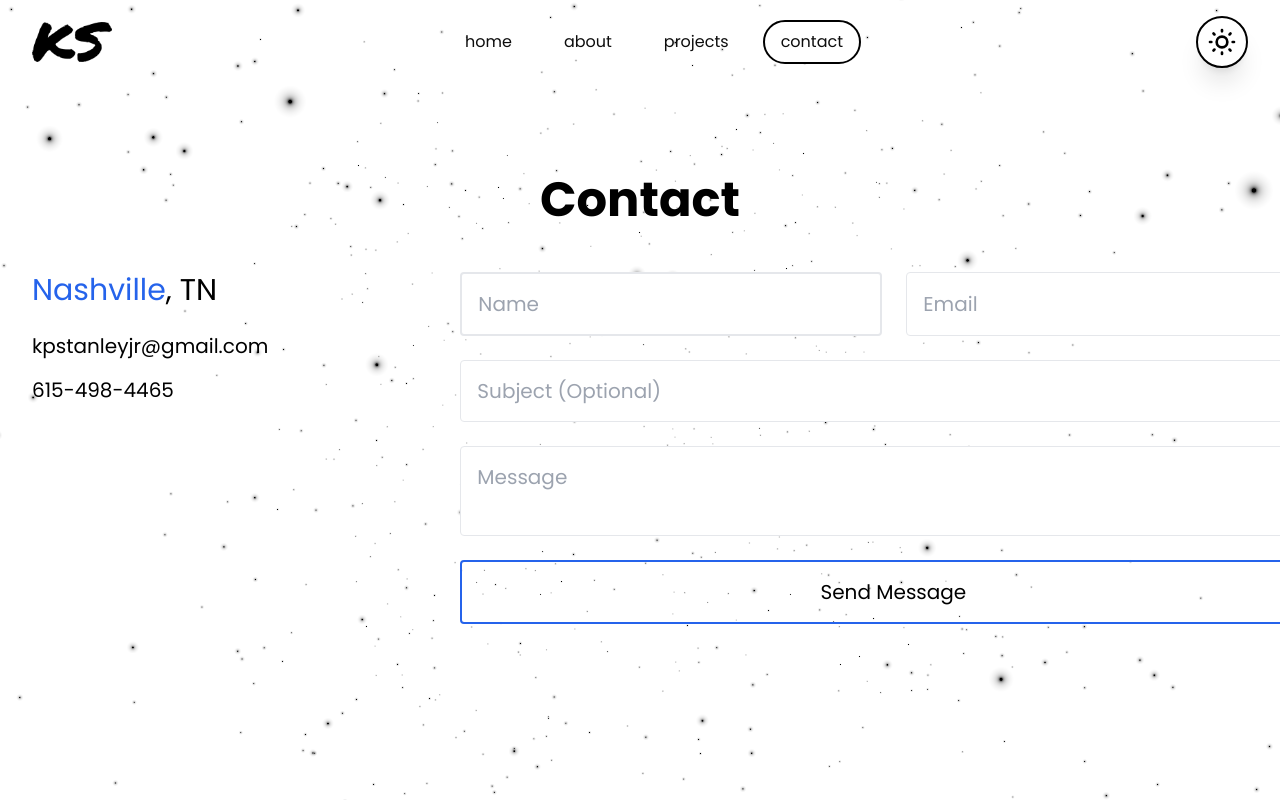
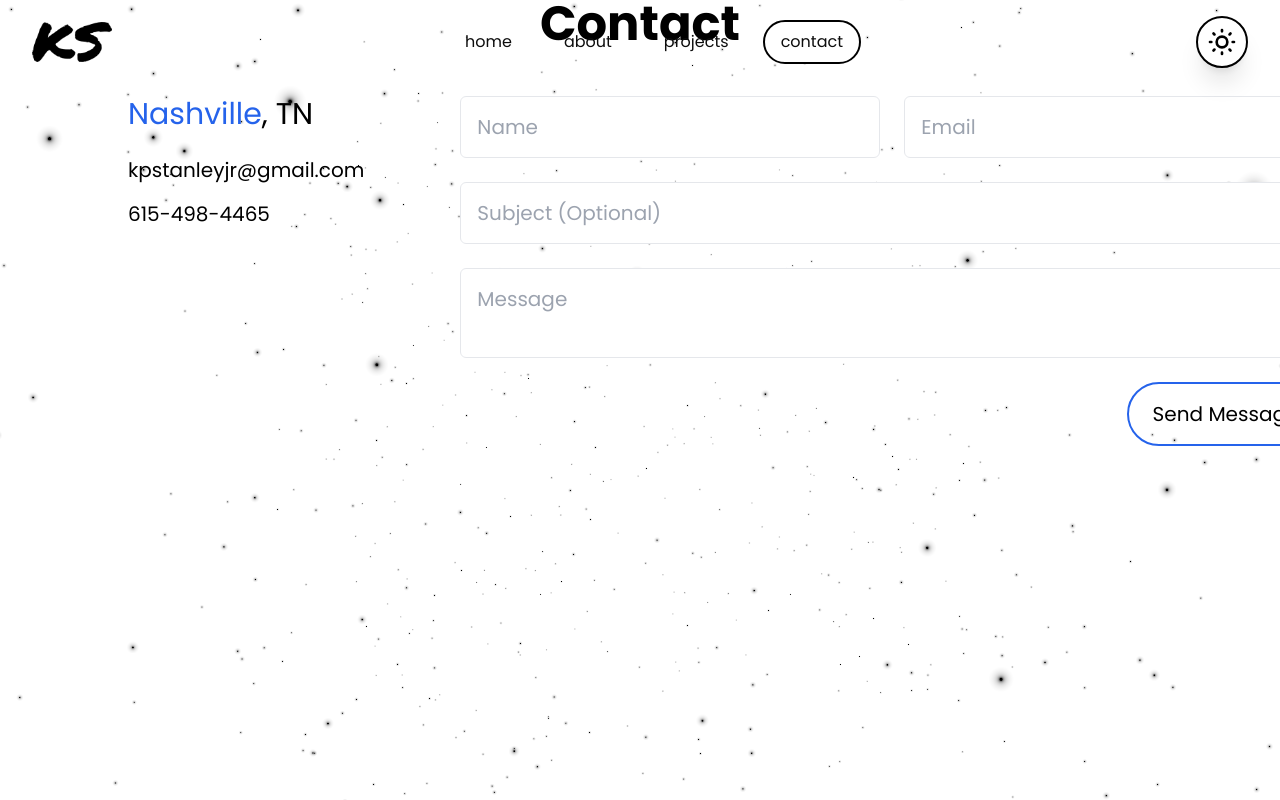
Before and after one commit to KennyStanleyJr/KennyStanleyJr, a Next.js app: page /contact in a window 1280 px wide. Shown: the top 800 px of the page. Built offline with nearby package versions, Linux system fonts and the light colour scheme.

Commit message:
Improved styling on contact page

```diff
--- a/src/pages/contact.tsx
+++ b/src/pages/contact.tsx
@@ -26,11 +26,11 @@ const Contact: NextPage = () => {
   )
 
   return (
-    <m.div animate={{ opacity: 100 }} initial={{ opacity: 0 }} transition={{ duration: 0.5, ease: 'backOut' }} className="flex flex-col h-full justify-center">
+    <m.div animate={{ opacity: 100 }} initial={{ opacity: 0 }} transition={{ duration: 0.5, ease: 'backOut' }} className="flex flex-col h-full justify-start">
       <h3 className="text-4xl md:text-5xl font-bold text-center mb-12">
         Contact
       </h3>
-      <div className="flex flex-col md:flex-row gap-12 lg:gap-48">
+      <div className="lg:mx-auto max-w-5xl flex flex-col lg:flex-row justify-between gap-12 lg:gap-24">
 
         <div className="flex flex-col gap-6 items-baseline">
           <h1 className="text-xl md:text-3xl">
@@ -42,19 +42,18 @@ const Contact: NextPage = () => {
           </div>
         </div>
 
-
         <form
           onSubmit={handleSubmit}
           className="flex flex-col gap-4 md:gap-6 text-md md:text-lg lg:text-xl"
         >
-          <div className="flex flex-col md:flex-row gap-4 md:gap-6">
+          <div className="flex flex-col lg:flex-row gap-4 md:gap-6 w-full">
             <input
               id="name"
               type="text"
               placeholder="Name"
               value={details.name}
               onChange={handleChange}
-              className="p-2 md:p-3 lg:p-4 rounded border-2 dark:border-transparent"
+              className="p-2 md:p-3 lg:p-4 rounded-md border dark:border-transparent"
             />
             <input
               id="email"
@@ -62,7 +61,7 @@ const Contact: NextPage = () => {
               placeholder="Email"
               value={details.email}
               onChange={handleChange}
-              className="p-2 md:p-3 lg:p-4 rounded border dark:border-transparent"
+              className="p-2 md:p-3 lg:p-4 rounded-md border dark:border-transparent"
             />
           </div>
 
@@ -72,18 +71,18 @@ const Contact: NextPage = () => {
             placeholder="Subject (Optional)"
             value={details.subject}
             onChange={handleChange}
-            className="p-2 md:p-3 lg:p-4 rounded border dark:border-transparent"
+            className="p-2 md:p-3 lg:p-4 rounded-md border dark:border-transparent"
           />
           <textarea
             id="message"
             placeholder="Message"
             value={details.message}
             onChange={handleChange}
-            className="p-2 md:p-3 lg:p-4 rounded border dark:border-transparent"
+            className="p-2 md:p-3 lg:p-4 rounded-md border dark:border-transparent"
           />
           <button
             type="submit"
-            className="border-2 border-blue-600 hover:bg-blue-600 p-2 md:p-3 lg:p-4 rounded transition-all duration-200"
+            className="animated-radius w-min whitespace-nowrap self-end border-2 border-blue-600 hover:bg-blue-600 hover:text-white px-4 py-2 md:px-5 md:py-3 lg:px-6 lg:py-4 rounded-full transition-all duration-200"
           >
             Send Message
           </button>
```
